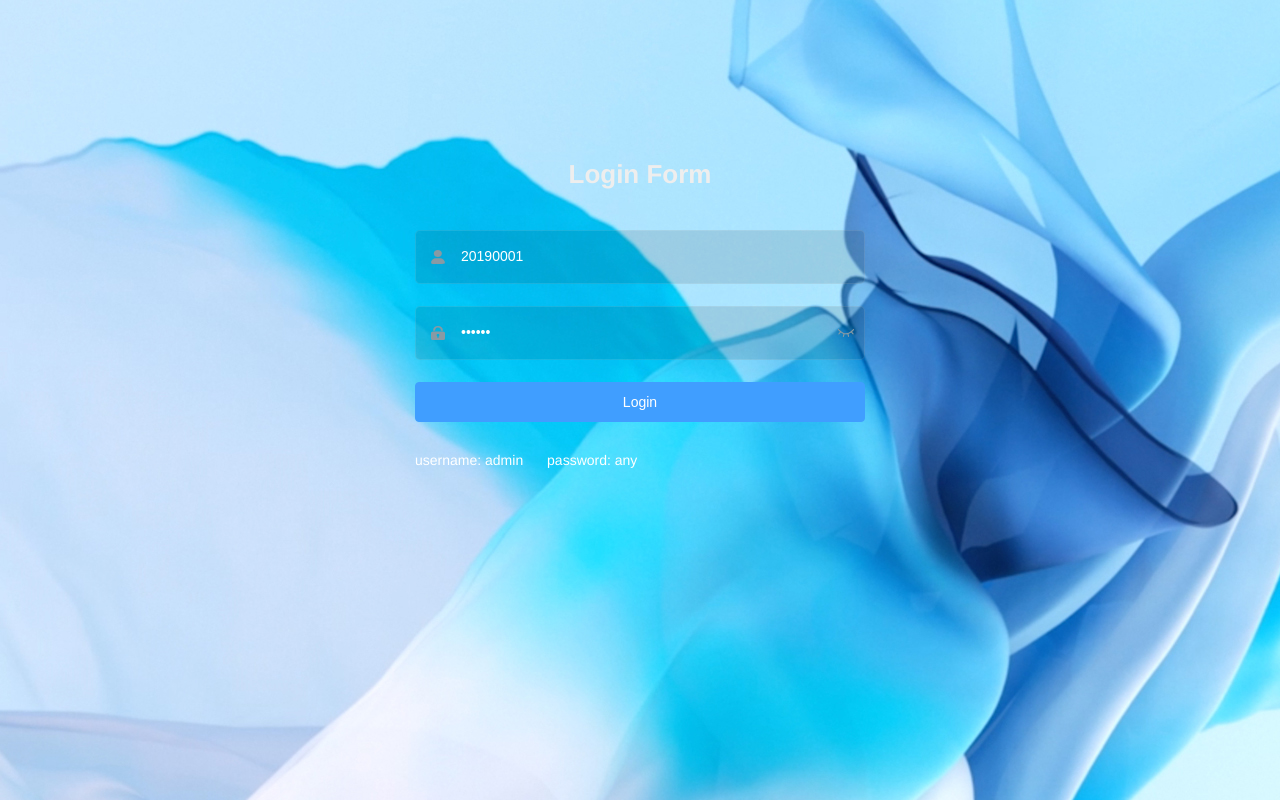
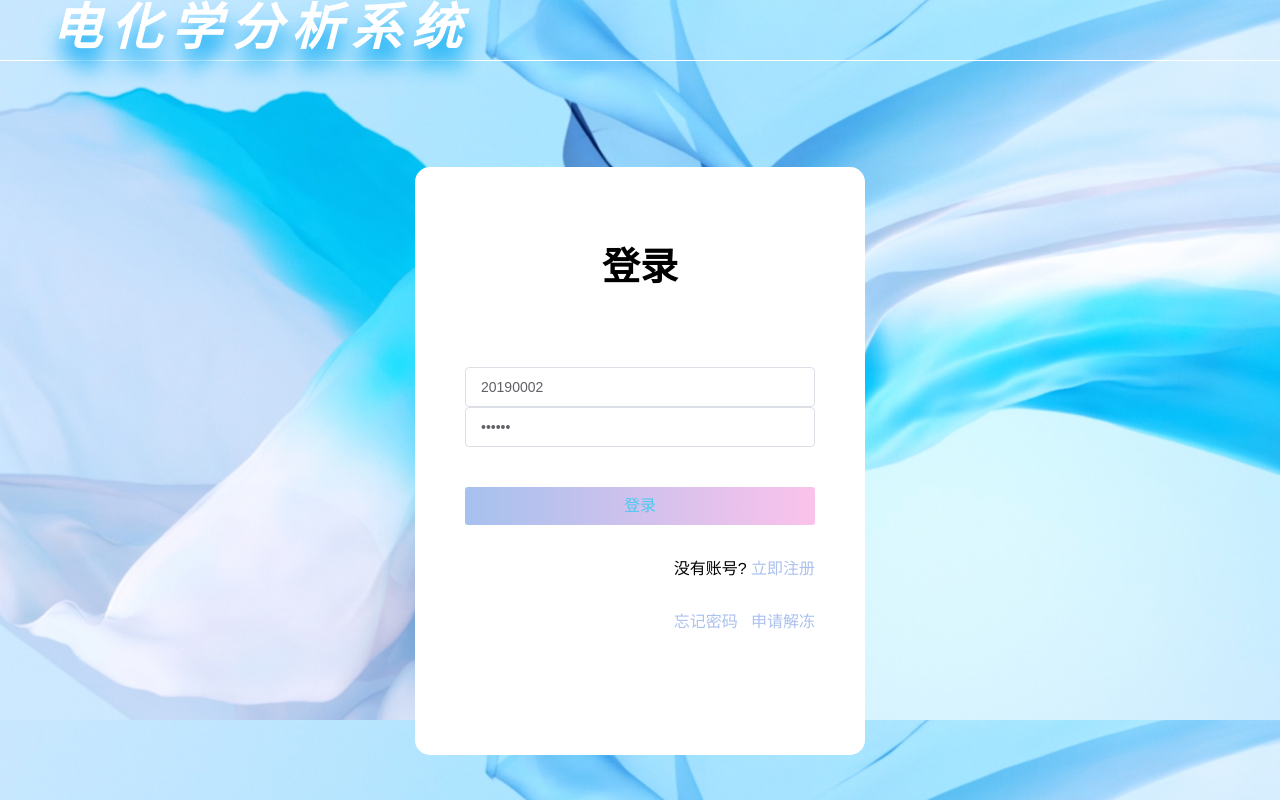
Before and after one commit to sennjiang/Electrochemical-analysis-system, a Vue app in the folder vue-admin-template/: page /#/login in a window 1280 px wide. Built offline with nearby package versions, Linux system fonts and the light colour scheme.

Commit message:
修改了登录逻辑

```diff
--- a/vue-admin-template/src/router/index.js
+++ b/vue-admin-template/src/router/index.js
@@ -35,7 +35,7 @@ export const constantRoutes = [
   // 登录
   {
     path: '/login',
-    component: () => import('@/views/login/index'),
+    component: () => import('@/views/ea/login/login'),
     hidden: true
   },
   // 注册
--- a/vue-admin-template/src/views/ea/login/login.vue
+++ b/vue-admin-template/src/views/ea/login/login.vue
@@ -5,8 +5,15 @@
     <div class="login-wrapper">
       <div class="header">登录</div>
       <el-form class="form-wrapper" ref="loginForm" :rules="loginRules" :model="loginForm">
-        <el-input type="text" name="username" placeholder="账号/邮箱" class="input-item"/>
-        <el-input type="password" name="password" placeholder="密码" class="input-item"/>
+        <!--      用户名-->
+        <el-form-item prop="username">
+          <el-input type="text" name="username" placeholder="账号/邮箱" class="input-item" v-model="loginForm.username"/>
+        </el-form-item>
+        <!--      密码-->
+        <el-form-item prop="password">
+          <el-input type="password" name="password" placeholder="密码" class="input-item" v-model="loginForm.password"/>
+        </el-form-item>
+
         <div class="btn btn-login" @click="login">登录</div>
       </el-form>
 
@@ -32,18 +39,87 @@
 
 <script>
 export default {
-  name:"Login",
+  name: "Login",
 
   data() {
     return {
+      loginForm: {
+        boundary: '0101',
+        username: '20190002',
+        password: '123456'
+      },
+      // 校验规则
+      loginRules: {
+        username: [
+          {required: true, message: '请输入用户名', trigger: 'blur'},
+          {min: 6, max: 10, message: '长度在 6 到 10 个字符', trigger: 'blur'}
+        ],
+        password: [
+          {required: true, message: '请输入密码', trigger: 'blur'},
+          {min: 6, max: 10, message: '长度在 6 到 10 个字符', trigger: 'blur'}
+        ]
+      }
+    }
 
-    }
   },
 
   methods: {
+    //  登陆
     login() {
-      this.$router.push({ path: '/' })
+      this.$refs.loginForm.validate(valid => {
+        if (valid) {
+          this.loading = true
+
+          // start 此处为方便调试, 直接进入了主页
+          const tokenStr = "20190001"
+          window.sessionStorage.setItem('tokenStr', tokenStr)
+          this.$store.commit('modifyCurrentUsername', "20190002")
+          this.$store.commit('modifyCurrentNickname', "20190002")
+          this.$store.commit('modifyCurrentStatus', "1")
+          this.$router.push({ path: this.redirect || '/' })
+          // end
+
+          this.postRequest('/login', this.loginForm).then(resp => {
+            if (resp.code === 200) {
+
+              // 用户状态正常, 正常登录
+              if (resp.loginUser.status === 1) {
+                // 将服务器返回的token存储到sessionStorage
+                const tokenStr = resp.username
+
+                window.sessionStorage.setItem('tokenStr', tokenStr)
+                window.sessionStorage.setItem('loginUser', resp.loginUser)
+
+                // 将loginUser存入session
+                this.$store.commit('modifyCurrentUsername', resp.username)
+                this.$store.commit('modifyCurrentNickname', resp.nickname)
+                this.$store.commit('modifyCurrentStatus', resp.status)
+                this.$router.push({path: this.redirect || '/'})
+                console.log(window.sessionStorage.getItem(tokenStr))
+              }
+
+              // 用户状态被冻结
+              if (resp.loginUser.status === 0) {
+                // todo 跳转到解冻申请页
+              }
+
+              // 剩下被删除状态, 状态码为2
+              if (resp.loginUser.status === 0) {
+                this.$message.error('用户不存在')
+              }
+
+            }
+          })
+          setTimeout(() => {
+            this.loading = false
+          }, 750)
+        } else {
+          console.log('error submit!!')
+          return false
+        }
+      })
     }
+
   }
 }
 </script>
--- a/vue-admin-template/src/views/ea/user/register.vue
+++ b/vue-admin-template/src/views/ea/user/register.vue
@@ -231,6 +231,7 @@ export default {
 
 .register-div {
   border: 1px solid #f2f2f2;
+  bottom: 5%;
 }
 
 .register-wrapper img {
--- a/vue-admin-template/src/views/login/index.vue
+++ b/vue-admin-template/src/views/login/index.vue
@@ -1,6 +1,7 @@
 <template>
   <div class="login-container">
-    <el-form ref="loginForm" :model="loginForm" :rules="loginRules" class="login-form" auto-complete="on" label-position="left">
+    <el-form ref="loginForm" :model="loginForm" :rules="loginRules" class="login-form" auto-complete="on"
+             label-position="left">
 
       <div class="title-container">
         <h3 class="title">Login Form</h3>
@@ -8,7 +9,7 @@
 
       <el-form-item prop="username">
         <span class="svg-container">
-          <svg-icon icon-class="user" />
+          <svg-icon icon-class="user"/>
         </span>
         <el-input
           ref="username"
@@ -23,7 +24,7 @@
 
       <el-form-item prop="password">
         <span class="svg-container">
-          <svg-icon icon-class="password" />
+          <svg-icon icon-class="password"/>
         </span>
         <el-input
           :key="passwordType"
@@ -37,11 +38,13 @@
           @keyup.enter.native="handleLogin"
         />
         <span class="show-pwd" @click="showPwd">
-          <svg-icon :icon-class="passwordType === 'password' ? 'eye' : 'eye-open'" />
+          <svg-icon :icon-class="passwordType === 'password' ? 'eye' : 'eye-open'"/>
         </span>
       </el-form-item>
 
-      <el-button :loading="loading" type="primary" style="width:100%;margin-bottom:30px;" @click.native.prevent="handleLogin">Login</el-button>
+      <el-button :loading="loading" type="primary" style="width:100%;margin-bottom:30px;"
+                 @click.native.prevent="handleLogin">Login
+      </el-button>
 
       <div class="tips">
         <span style="margin-right:20px;">username: admin</span>
@@ -53,7 +56,7 @@
 </template>
 
 <script>
-import { validUsername } from '@/utils/validate'
+import {validUsername} from '@/utils/validate'
 import store from "@/store";
 
 export default {
@@ -80,8 +83,8 @@ export default {
         password: '123456'
       },
       loginRules: {
-        username: [{ required: true, trigger: 'blur', validator: validateUsername }],
-        password: [{ required: true, trigger: 'blur', validator: validatePassword }]
+        username: [{required: true, trigger: 'blur', validator: validateUsername}],
+        password: [{required: true, trigger: 'blur', validator: validatePassword}]
       },
       loading: false,
       passwordType: 'password',
@@ -90,7 +93,7 @@ export default {
   },
   watch: {
     $route: {
-      handler: function(route) {
+      handler: function (route) {
         this.redirect = route.query && route.query.redirect
       },
       immediate: true
@@ -113,24 +116,27 @@ export default {
           this.loading = true
 
           // start 此处为方便调试, 直接进入了主页
-          const tokenStr = "20190001"
-          window.sessionStorage.setItem('tokenStr', tokenStr)
-          this.$store.commit('modifyCurrentUsername', "20190001")
-          this.$store.commit('modifyCurrentNickname', "20190001")
-          this.$store.commit('modifyCurrentStatus', "1")
-          this.$router.push({ path: this.redirect || '/' })
+          // const tokenStr = "20190001"
+          // window.sessionStorage.setItem('tokenStr', tokenStr)
+          // this.$store.commit('modifyCurrentUsername', "20190001")
+          // this.$store.commit('modifyCurrentNickname', "20190001")
+          // this.$store.commit('modifyCurrentStatus', "1")
+          // this.$router.push({ path: this.redirect || '/' })
           // end
 
           this.postRequest('/login', this.loginForm).then(resp => {
             if (resp) {
               // 将服务器返回的token存储到sessionStorage
-              console.log(resp)
               const tokenStr = resp.username
+
               window.sessionStorage.setItem('tokenStr', tokenStr)
-              this.$store.commit('modifyCurrentUsername', resp.obj.username)
-              this.$store.commit('modifyCurrentNickname', resp.obj.nickname)
-              this.$store.commit('modifyCurrentStatus', resp.obj.status)
-              this.$router.push({ path: this.redirect || '/' })
+              console.log("hello" + resp.loginUser.username)
+              // 将loginUser存入session
+              this.$store.commit('modifyCurrentUsername', resp.username)
+              this.$store.commit('modifyCurrentNickname', resp.nickname)
+              this.$store.commit('modifyCurrentStatus', resp.status)
+              this.$router.push({path: this.redirect || '/'})
+              console.log(window.sessionStorage.getItem(tokenStr))
             }
           })
           setTimeout(() => {
@@ -150,8 +156,8 @@ export default {
 /* 修复input 背景不协调 和光标变色 */
 /* Detail see https://github.com/PanJiaChen/vue-element-admin/pull/927 */
 
-$bg:#283443;
-$light_gray:#fff;
+$bg: #283443;
+$light_gray: #fff;
 $cursor: #fff;
 
 @supports (-webkit-mask: none) and (not (cater-color: $cursor)) {
@@ -166,6 +172,7 @@ $cursor: #fff;
     display: inline-block;
     height: 47px;
     width: 85%;
+
     input {
       background: transparent;
       border: 0px;
@@ -193,9 +200,9 @@ $cursor: #fff;
 </style>
 
 <style lang="scss" scoped>
-$bg:#2d3a4b;
-$dark_gray:#889aa4;
-$light_gray:#eee;
+$bg: #2d3a4b;
+$dark_gray: #889aa4;
+$light_gray: #eee;
 
 .login-container {
   min-height: 100%;
```
Also changed, not shown: 1 other file (tests, documents, lock files or other folders).
